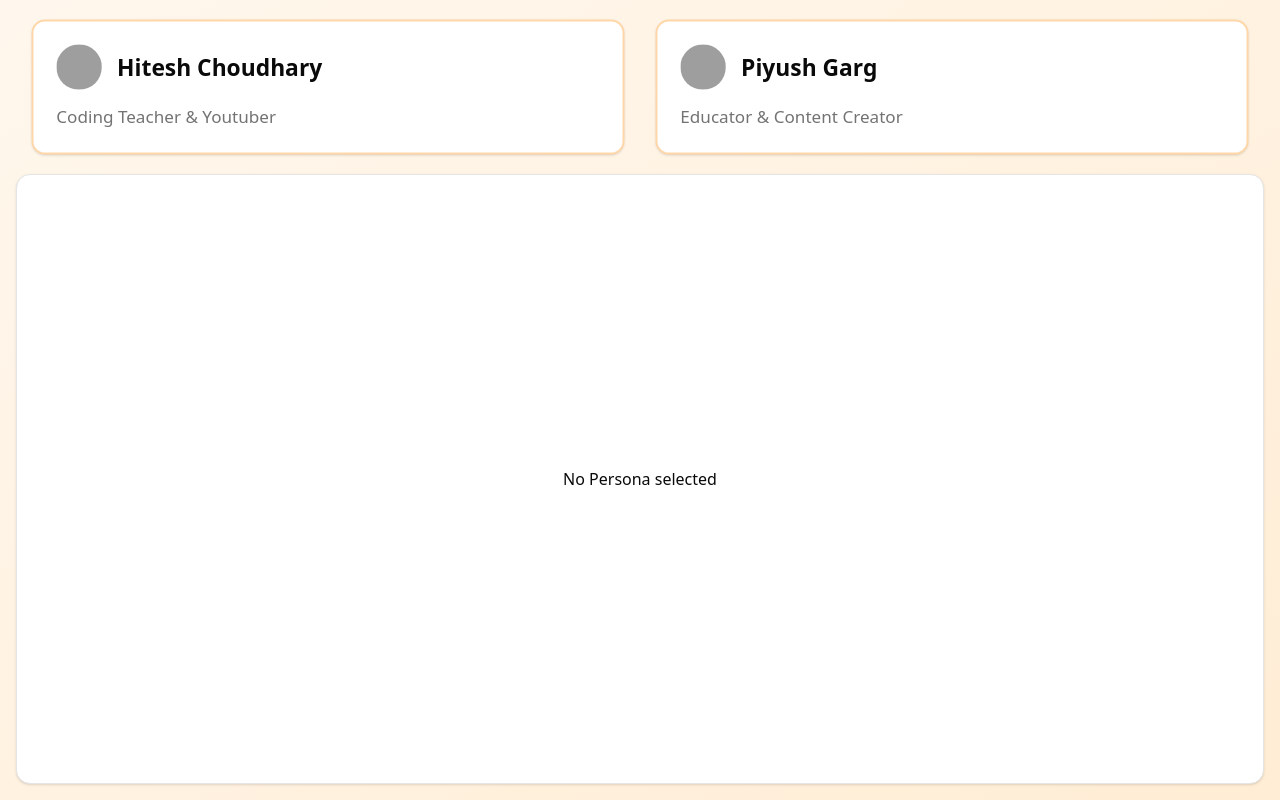
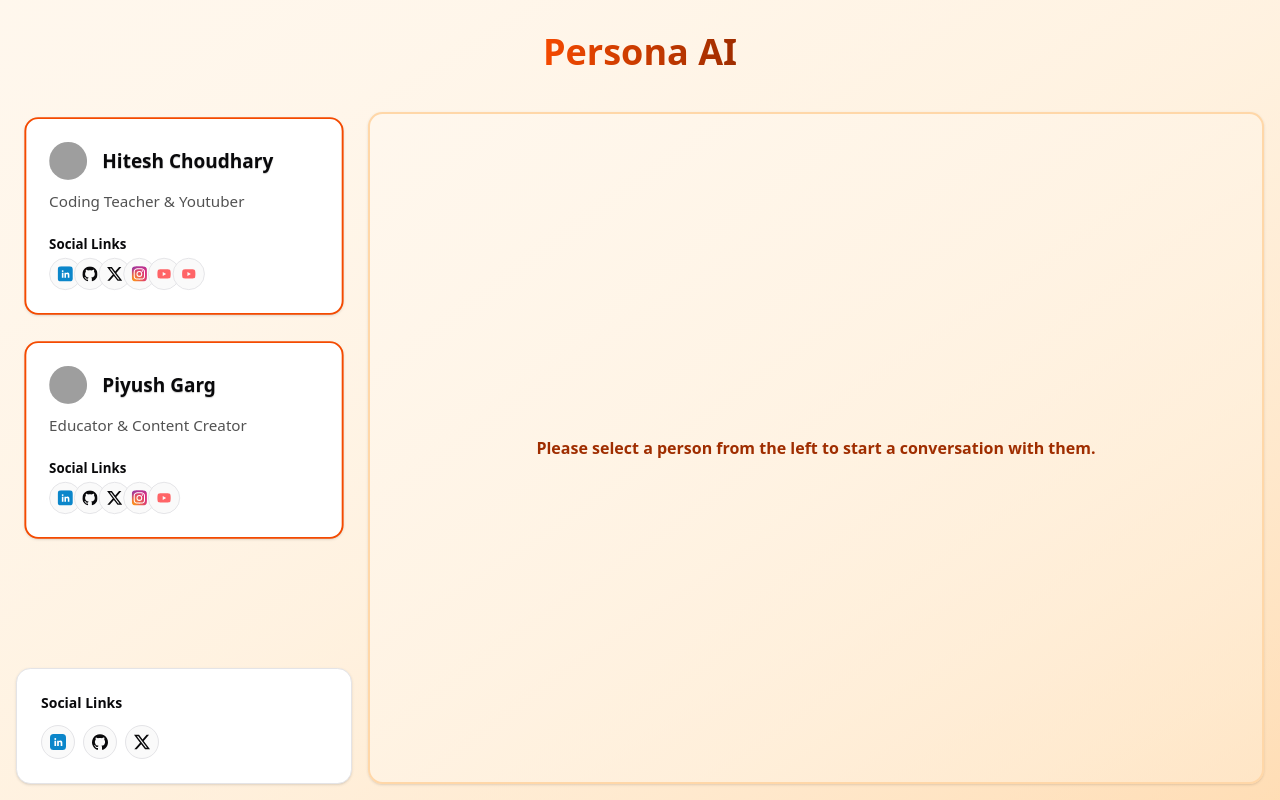
Before and after one commit to Rahulagg13/gen-ai-cohort, a Next.js app in the folder persona-ai/: page / in a window 1280 px wide. Built offline with nearby package versions, Linux system fonts and the light colour scheme; grey boxes are pictures that could not be loaded.

Commit message:
revamp ui

```diff
--- a/persona-ai/package.json
+++ b/persona-ai/package.json
@@ -30,6 +30,7 @@
     "react": "19.1.0",
     "react-dom": "19.1.0",
     "react-hook-form": "^7.62.0",
+    "sonner": "^2.0.7",
     "tailwind-merge": "^3.3.1",
     "zod": "^4.0.17"
   },
--- a/persona-ai/src/app/globals.css
+++ b/persona-ai/src/app/globals.css
@@ -45,72 +45,72 @@
 }
 
 :root {
-  --radius: 0.625rem;
+  --radius: 0.65rem;
   --background: oklch(1 0 0);
-  --foreground: oklch(0.145 0 0);
+  --foreground: oklch(0.141 0.005 285.823);
   --card: oklch(1 0 0);
-  --card-foreground: oklch(0.145 0 0);
+  --card-foreground: oklch(0.141 0.005 285.823);
   --popover: oklch(1 0 0);
-  --popover-foreground: oklch(0.145 0 0);
-  --primary: oklch(0.205 0 0);
-  --primary-foreground: oklch(0.985 0 0);
-  --secondary: oklch(0.97 0 0);
-  --secondary-foreground: oklch(0.205 0 0);
-  --muted: oklch(0.97 0 0);
-  --muted-foreground: oklch(0.556 0 0);
-  --accent: oklch(0.97 0 0);
-  --accent-foreground: oklch(0.205 0 0);
+  --popover-foreground: oklch(0.141 0.005 285.823);
+  --primary: oklch(0.705 0.213 47.604);
+  --primary-foreground: oklch(0.98 0.016 73.684);
+  --secondary: oklch(0.967 0.001 286.375);
+  --secondary-foreground: oklch(0.21 0.006 285.885);
+  --muted: oklch(0.967 0.001 286.375);
+  --muted-foreground: oklch(0.552 0.016 285.938);
+  --accent: oklch(0.967 0.001 286.375);
+  --accent-foreground: oklch(0.21 0.006 285.885);
   --destructive: oklch(0.577 0.245 27.325);
-  --border: oklch(0.922 0 0);
-  --input: oklch(0.922 0 0);
-  --ring: oklch(0.708 0 0);
+  --border: oklch(0.92 0.004 286.32);
+  --input: oklch(0.92 0.004 286.32);
+  --ring: oklch(0.705 0.213 47.604);
   --chart-1: oklch(0.646 0.222 41.116);
   --chart-2: oklch(0.6 0.118 184.704);
   --chart-3: oklch(0.398 0.07 227.392);
   --chart-4: oklch(0.828 0.189 84.429);
   --chart-5: oklch(0.769 0.188 70.08);
   --sidebar: oklch(0.985 0 0);
-  --sidebar-foreground: oklch(0.145 0 0);
-  --sidebar-primary: oklch(0.205 0 0);
-  --sidebar-primary-foreground: oklch(0.985 0 0);
-  --sidebar-accent: oklch(0.97 0 0);
-  --sidebar-accent-foreground: oklch(0.205 0 0);
-  --sidebar-border: oklch(0.922 0 0);
-  --sidebar-ring: oklch(0.708 0 0);
+  --sidebar-foreground: oklch(0.141 0.005 285.823);
+  --sidebar-primary: oklch(0.705 0.213 47.604);
+  --sidebar-primary-foreground: oklch(0.98 0.016 73.684);
+  --sidebar-accent: oklch(0.967 0.001 286.375);
+  --sidebar-accent-foreground: oklch(0.21 0.006 285.885);
+  --sidebar-border: oklch(0.92 0.004 286.32);
+  --sidebar-ring: oklch(0.705 0.213 47.604);
 }
 
 .dark {
-  --background: oklch(0.145 0 0);
+  --background: oklch(0.141 0.005 285.823);
   --foreground: oklch(0.985 0 0);
-  --card: oklch(0.205 0 0);
+  --card: oklch(0.21 0.006 285.885);
   --card-foreground: oklch(0.985 0 0);
-  --popover: oklch(0.205 0 0);
+  --popover: oklch(0.21 0.006 285.885);
   --popover-foreground: oklch(0.985 0 0);
-  --primary: oklch(0.922 0 0);
-  --primary-foreground: oklch(0.205 0 0);
-  --secondary: oklch(0.269 0 0);
+  --primary: oklch(0.646 0.222 41.116);
+  --primary-foreground: oklch(0.98 0.016 73.684);
+  --secondary: oklch(0.274 0.006 286.033);
   --secondary-foreground: oklch(0.985 0 0);
-  --muted: oklch(0.269 0 0);
-  --muted-foreground: oklch(0.708 0 0);
-  --accent: oklch(0.269 0 0);
+  --muted: oklch(0.274 0.006 286.033);
+  --muted-foreground: oklch(0.705 0.015 286.067);
+  --accent: oklch(0.274 0.006 286.033);
   --accent-foreground: oklch(0.985 0 0);
   --destructive: oklch(0.704 0.191 22.216);
   --border: oklch(1 0 0 / 10%);
   --input: oklch(1 0 0 / 15%);
-  --ring: oklch(0.556 0 0);
+  --ring: oklch(0.646 0.222 41.116);
   --chart-1: oklch(0.488 0.243 264.376);
   --chart-2: oklch(0.696 0.17 162.48);
   --chart-3: oklch(0.769 0.188 70.08);
   --chart-4: oklch(0.627 0.265 303.9);
   --chart-5: oklch(0.645 0.246 16.439);
-  --sidebar: oklch(0.205 0 0);
+  --sidebar: oklch(0.21 0.006 285.885);
   --sidebar-foreground: oklch(0.985 0 0);
-  --sidebar-primary: oklch(0.488 0.243 264.376);
-  --sidebar-primary-foreground: oklch(0.985 0 0);
-  --sidebar-accent: oklch(0.269 0 0);
+  --sidebar-primary: oklch(0.646 0.222 41.116);
+  --sidebar-primary-foreground: oklch(0.98 0.016 73.684);
+  --sidebar-accent: oklch(0.274 0.006 286.033);
   --sidebar-accent-foreground: oklch(0.985 0 0);
   --sidebar-border: oklch(1 0 0 / 10%);
-  --sidebar-ring: oklch(0.556 0 0);
+  --sidebar-ring: oklch(0.646 0.222 41.116);
 }
 
 @layer base {
--- a/persona-ai/src/app/layout.tsx
+++ b/persona-ai/src/app/layout.tsx
@@ -2,6 +2,7 @@ import type { Metadata } from "next";
 import { Geist, Geist_Mono } from "next/font/google";
 import "./globals.css";
 import Providers from "@/components/provider";
+import { Toaster } from "sonner";
 
 const geistSans = Geist({
   variable: "--font-geist-sans",
@@ -26,9 +27,12 @@ export default function RootLayout({
   return (
     <html lang="en" suppressHydrationWarning>
       <body
-        className={`${geistSans.variable} ${geistMono.variable} antialiased bg-gradient-to-br from-orange-50 to-orange-100`}
+        className={`${geistSans.variable} ${geistMono.variable} antialiased bg-gradient-to-br from-orange-50 via-orange-100 to-orange-200`}
       >
-        <Providers>{children}</Providers>
+        <Providers>
+          {children}
+          <Toaster richColors position="top-center" />
+        </Providers>
       </body>
     </html>
   );
--- a/persona-ai/src/app/page.tsx
+++ b/persona-ai/src/app/page.tsx
@@ -1,8 +1,39 @@
+import Icons from "@/components/icons";
+import { mySocialLink } from "@/components/my-card";
 import PersonaAI from "@/components/persona-ai";
+import Link from "next/link";
+
 export default function Home() {
   return (
-    <div className="min-h-screen p-4 w-full flex justify-center  container max-w-7xl mx-auto ">
-      <PersonaAI />
+    <div className="min-h-screen p-4 w-full flex justify-center xl:container xl:mx-auto bg-gradient-to-br from-orange-50 to-orange-100/30">
+      <div className="w-full max-w-7xl flex flex-col">
+        <header className="mb-6 flex xl:justify-center justify-between items-center w-full">
+          <h1 className="text-4xl font-bold text-transparent bg-clip-text bg-gradient-to-r from-orange-600 to-orange-800 text-center py-4">
+            Persona AI
+          </h1>
+          <div className="xl:hidden flex flex-wrap  gap-2 ">
+            {mySocialLink.map((media, index) => {
+              //@ts-ignore
+              const Icon = Icons[media.icon];
+              return (
+                <Link
+                  href={media.url}
+                  target="_blank"
+                  rel="noreferrer"
+                  key={`${media.name}-${index}`}
+                  className="p-2 rounded-full bg-neutral-50 border flex justify-center items-center  overflow-hidden"
+                >
+                  <Icon className="w-4 h-4 flex-shrink-0" />
+                </Link>
+              );
+            })}
+          </div>
+        </header>
+
+        <main className="flex-1 min-h-0">
+          <PersonaAI />
+        </main>
+      </div>
     </div>
   );
 }
--- a/persona-ai/src/components/chat-box.tsx
+++ b/persona-ai/src/components/chat-box.tsx
@@ -15,6 +15,8 @@ import { useMutation } from "@tanstack/react-query";
 import axios from "axios";
 import { cn } from "@/lib/utils";
 import MDXMessage from "./mdx-message";
+import { Send } from "lucide-react";
+import { toast } from "sonner";
 
 const ChatBox = ({ currentPerson }: { currentPerson: Person | null }) => {
   const [messages, setMessages] = useState<
@@ -29,7 +31,7 @@ const ChatBox = ({ currentPerson }: { currentPerson: Person | null }) => {
     setMessages([]);
   }, [currentPerson]);
 
-  const { mutate } = useMutation({
+  const { mutate, isPending } = useMutation({
     mutationFn: async ({
       currentPerson,
       messages,
@@ -44,90 +46,146 @@ const ChatBox = ({ currentPerson }: { currentPerson: Person | null }) => {
       return data;
     },
     onError: (err) => {
-      console.log(err);
+      toast.error("Something went wrong. Please try again.");
     },
     onSuccess: (data) => {
-      console.log(data);
       setMessages([...messages, data]);
     },
   });
 
   const handleSendMessage = () => {
-    if (!currentPerson) return;
+    if (!currentPerson || !message) return;
     const msg = { content: message, role: "user" };
     setMessages([...messages, msg]);
     mutate({ currentPerson, messages: [...messages, msg] });
     setMessage("");
   };
 
+  const TypingIndicator = () => (
+    <div className="flex items-start gap-3 px-4 py-2">
+      <Avatar className="w-8 h-8 flex-shrink-0 -mt-4">
+        <AvatarImage
+          src={currentPerson?.profileImage}
+          alt={currentPerson?.name}
+        />
+        <AvatarFallback className="bg-gradient-to-br from-orange-200 to-orange-300 text-orange-800 font-semibold">
+          {currentPerson?.name.split(" ")[0].charAt(0)}
+        </AvatarFallback>
+      </Avatar>
+      <div className="bg-white/80 backdrop-blur-sm border border-orange-100 rounded-2xl rounded-tl-sm px-4 py-3 shadow-lg shadow-orange-500/10">
+        <div className="flex space-x-1">
+          <div
+            className="w-2 h-2 bg-orange-400 rounded-full animate-bounce"
+            style={{ animationDelay: "0ms" }}
+          ></div>
+          <div
+            className="w-2 h-2 bg-orange-400 rounded-full animate-bounce"
+            style={{ animationDelay: "150ms" }}
+          ></div>
+          <div
+            className="w-2 h-2 bg-orange-400 rounded-full animate-bounce"
+            style={{ animationDelay: "300ms" }}
+          ></div>
+        </div>
+      </div>
+    </div>
+  );
+
   if (!currentPerson) {
     return (
-      <Card className="w-full flex-1 flex justify-center items-center">
-        No Persona selected
+      <Card className="w-full max-w-4xl flex justify-center items-center h-full min-h-[600px] bg-gradient-to-br from-orange-50 to-orange-100/50 border-2 border-orange-200">
+        <p className="font-semibold text-base text-orange-800">
+          Please select a person from the left to start a conversation with
+          them.
+        </p>
       </Card>
     );
   }
 
-  console.log(messages);
-
   return (
-    <Card className="w-full flex-1 flex p-0">
-      <CardHeader className="whitespace-nowrap px-4 py-2 border-b-1 bg-orange-500 rounded-tr-md rounded-tl-md">
-        <CardTitle className="flex justify-start items-start gap-4 ">
-          <Avatar className="w-10 h-10">
+    <Card className="w-full flex flex-col p-0 max-w-4xl h-full min-h-[600px] border-2 border-orange-300 shadow-2xl shadow-orange-500/20 bg-white overflow-hidden">
+      <CardHeader className="whitespace-nowrap px-6 py-4 bg-gradient-to-r from-orange-300 via-orange-400 to-orange-500/80 text-white shadow-lg flex justify-between items-center flex-shrink-0">
+        <CardTitle className="relative flex justify-start items-start gap-4">
+          <div className="relative">
+            <Avatar className="w-12 h-12 ring-4 ring-orange-300/30 shadow-lg">
               <AvatarImage
                 src={currentPerson.profileImage}
                 alt={currentPerson.name}
               />
-            <AvatarFallback>
+              <AvatarFallback className="bg-gradient-to-br from-orange-200 to-orange-300 text-orange-800 font-bold text-lg">
                 {currentPerson.name.split(" ")[0].charAt(0)}
               </AvatarFallback>
             </Avatar>
-          <div className="flex flex-col gap-1">
-            <p className="text-xl font-semibold">{currentPerson.name}</p>
-            <p className="text-xs font-medium"> {currentPerson.role}</p>
+            <div className="bg-green-400 border-3 border-white rounded-full w-4 h-4 absolute bottom-0 -right-1 shadow-sm" />
+          </div>
+
+          <div className="flex flex-col">
+            <p className="text-xl font-bold">{currentPerson.name}</p>
+            <p className="text-orange-100 text-sm font-medium">
+              {currentPerson.role} • Online
+            </p>
           </div>
         </CardTitle>
       </CardHeader>
-      <CardContent className="flex-1 overflow-y-auto max-h-[calc(100vh-365px)]">
+      <CardContent className="flex-1 overflow-y-auto min-h-0 pt-4 px-6 bg-gradient-to-br from-orange-50/30 via-white to-orange-50/50 space-y-6">
         {messages.map((msg, index) => (
           <div
             key={index}
             className={cn(
-              "flex flex-col gap-4",
+              "flex flex-col gap-10",
               msg.role === "user" ? "items-end" : "items-start"
             )}
           >
-            <div className="max-w-[65%] border rounded-md p-4 flex gap-6 justify-center items-center">
-              <Avatar className="w-10 h-10">
+            <div
+              className={cn(
+                "max-w-[80%] flex gap-3 justify-center items-start",
+                msg.role === "user" ? "flex-row-reverse" : "flex-row"
+              )}
+            >
+              <Avatar className="w-8 h-8 -mt-4 ring-2 ring-orange-200/30">
                 <AvatarImage
                   src={
-                    msg.role === "user"
-                      ? "https://images.unsplash.com/photo-1499714608240-22fc6ad53fb2?ixlib=rb-1.2.1&ixid=eyJhcHBfaWQiOjEyMDd9&auto=format&fit=crop&w=76&q=80"
-                      : currentPerson.profileImage
+                    msg.role === "user" ? undefined : currentPerson.profileImage
                   }
                   alt={msg.role === "user" ? "user" : currentPerson.name}
                 />
-                <AvatarFallback>
+                <AvatarFallback
+                  className={cn(
+                    "font-semibold text-sm",
+                    msg.role === "user"
+                      ? "bg-gradient-to-br from-orange-500 to-orange-600 text-white"
+                      : "bg-gradient-to-br from-orange-200 to-orange-300 text-orange-800"
+                  )}
+                >
                   {msg.role === "user"
                     ? "U"
                     : currentPerson.name.split(" ")[0].charAt(0)}
                 </AvatarFallback>
               </Avatar>
-              {/* <p>{msg.content}</p> */}
+              <div
+                className={cn(
+                  "px-4 py-3 text-sm rounded-2xl shadow-lg max-w-full",
+                  msg.role === "user"
+                    ? "bg-orange-500 text-white rounded-tr-sm shadow-orange-500/20"
+                    : "bg-white border border-orange-100 text-gray-800 rounded-tl-sm shadow-orange-500/10"
+                )}
+              >
                 {msg.role === "assistant" ? (
                   <MDXMessage mdx={msg.content} />
                 ) : (
-                <p>{msg.content}</p>
+                  <p className="leading-relaxed break-words">{msg.content}</p>
                 )}
               </div>
             </div>
+          </div>
         ))}
+
+        {isPending && <TypingIndicator />}
       </CardContent>
-      <CardFooter className="whitespace-nowrap px-4 py-2 border-t-1 rounded-br-md rounded-bl-md flex justify-between gap-1">
+      <CardFooter className="whitespace-nowrap px-4 py-2 rounded-br-md rounded-bl-md flex justify-between gap-3 flex-shrink-0">
         <Input
           placeholder="Type a message"
-          className="w-full !text-lg  !focus-within:outline-none focus-visible:ring-0 bg-transparent text-neutral-950 py-6"
+          className="w-full !text-lg !focus-within:outline-none focus-visible:ring-0 bg-white border-2 border-orange-200 focus:border-orange-400 text-neutral-950 py-6 rounded-md shadow-sm placeholder:text-orange-400"
           value={message}
           onChange={(e) => setMessage(e.target.value)}
           onKeyDown={(e) => {
@@ -136,8 +194,11 @@ const ChatBox = ({ currentPerson }: { currentPerson: Person | null }) => {
             }
           }}
         />
-        <Button className="h-full max-w-md" onClick={handleSendMessage}>
-          Send
+        <Button
+          className="h-full max-w-24 w-full bg-gradient-to-r from-orange-500 to-orange-600 hover:from-orange-600 hover:to-orange-700 shadow-lg shadow-orange-500/25"
+          onClick={handleSendMessage}
+        >
+          <Send className="size-5" />
         </Button>
       </CardFooter>
     </Card>
--- /dev/null
+++ b/persona-ai/src/components/my-card.tsx
@@ -0,0 +1,57 @@
+import { Card, CardContent, CardHeader } from "@/components/ui/card";
+import { AnimatePresence, motion } from "motion/react";
+import Link from "next/link";
+import Icons from "./icons";
+
+export const mySocialLink = [
+  {
+    name: "rahul-aggarwal-227531198",
+    url: "https://www.linkedin.com/in/rahul-aggarwal-227531198/",
+    icon: "linkedIn",
+    mediaName: "Linkedin",
+  },
+  {
+    name: "Rahulagg13",
+    url: "https://github.com/Rahulagg13",
+    icon: "github",
+    mediaName: "Github",
+  },
+  {
+    name: "Rahulagg1306",
+    url: "https://x.com/Rahulagg1306",
+    icon: "x",
+    mediaName: "X",
+  },
+];
+
+const MyCard = () => {
+  return (
+    <Card className="w-full hidden xl:block">
+      {/* <CardHeader>
+        <h6 className="text-xl font-bold">Rahul Aggarwal</h6>
+      </CardHeader> */}
+      <CardContent className="flex flex-col  items-start gap-3">
+        <h6 className="text-sm font-semibold">Social Links</h6>
+        <div className="flex flex-wrap w-full gap-2">
+          {mySocialLink.map((media, index) => {
+            //@ts-ignore
+            const Icon = Icons[media.icon];
+            return (
+              <Link
+                href={media.url}
+                target="_blank"
+                rel="noreferrer"
+                key={`${media.name}-${index}`}
+                className="p-2 rounded-full bg-neutral-50 border flex justify-center items-center  overflow-hidden"
+              >
+                <Icon className="w-4 h-4 flex-shrink-0" />
+              </Link>
+            );
+          })}
+        </div>
+      </CardContent>
+    </Card>
+  );
+};
+
+export default MyCard;
--- a/persona-ai/src/components/person-card.tsx
+++ b/persona-ai/src/components/person-card.tsx
@@ -31,9 +31,9 @@ const PersonCard = ({
   return (
     <Card
       className={cn(
-        "overflow-hidden cursor-pointer border-2 border-orange-200 hover:ring hover:ring-orange-400 hover:ring-offset-2 w-full",
+        "overflow-hidden cursor-pointer border-2 border-orange-600 hover:ring-2 hover:ring-orange-400 hover:ring-offset-2 w-full max-w-lg",
         {
-          "bg-gradient-to-r from-orange-200 to-orange-100 border border-orange-500 hover:ring-0 scale-[1.01] transition-scale duration-300 ease-in-out hover:ring-offset-0":
+          "border border-orange-600 hover:ring-0 scale-[1.01] bg-orange-200 transition-scale duration-300 ease-in-out hover:ring-offset-0":
             isSelected,
           " scale-[0.95] transition-scale duration-300 ease-in-out":
             !isSelected,
@@ -43,23 +43,23 @@ const PersonCard = ({
     >
       <CardHeader className="whitespace-nowrap">
         <CardTitle className="flex justify-start items-center gap-4">
-          <Avatar className="w-12 h-12">
+          <Avatar className="w-10 h-10">
             <AvatarImage src={person.profileImage} alt={person.name} />
             <AvatarFallback>
               {person.name.split(" ")[0].charAt(0)}
             </AvatarFallback>
           </Avatar>
-          <span className="text-2xl font-semibold">{person.name}</span>
+          <span className="text-xl font-semibold text-shadow-sm">
+            {person.name}
+          </span>
         </CardTitle>
         <CardDescription
-          className={cn(" text-lg mt-2", {
-            "text-orange-600 font-bold": isSelected,
-          })}
+          className={cn(" text-base mt-1 text-neutral-600 font-medium")}
         >
           {person.role}
         </CardDescription>
       </CardHeader>
-      {/* <CardContent className="flex flex-col  items-start gap-1">
+      <CardContent className="flex flex-col  items-start gap-1">
         <h6 className="text-sm font-semibold">Social Links</h6>
         <div className="flex flex-wrap">
           <AnimatePresence mode="popLayout">
@@ -72,13 +72,24 @@ const PersonCard = ({
                   target="_blank"
                   rel="noreferrer"
                   key={`${media.name}-${index}`}
-                  className="px-4 py-3 rounded-full bg-neutral-50 border flex justify-center items-center gap-2 -mr-4 whitespace-nowrap overflow-hidden"
+                  className="p-2 rounded-full bg-neutral-50 border flex justify-center items-center gap-2 -mr-2 whitespace-nowrap overflow-hidden"
                   onMouseEnter={() => setHoveredItem(`${media.name}${index}`)}
                   onMouseLeave={() => setHoveredItem(null)}
                 >
-                  <Icon className="w-5 h-5 flex-shrink-0" />
+                  <Icon className="w-4 h-4 flex-shrink-0" />
                   {isHovered && (
-                    <motion.span className="text-xs font-bold overflow-hidden">
+                    <motion.span
+                      initial={{ width: 50 }}
+                      animate={{
+                        width: isHovered ? "auto" : 50,
+                      }}
+                      exit={{ width: 50 }}
+                      transition={{
+                        duration: 0.4,
+                        ease: [0.86, 0, 0.07, 1],
+                      }}
+                      className="text-xs font-bold overflow-hidden"
+                    >
                       @{media.name}
                     </motion.span>
                   )}
@@ -87,7 +98,7 @@ const PersonCard = ({
             })}
           </AnimatePresence>
         </div>
-      </CardContent> */}
+      </CardContent>
     </Card>
   );
 };
--- a/persona-ai/src/components/person-component.tsx
+++ b/persona-ai/src/components/person-component.tsx
@@ -1,8 +1,6 @@
-"use client";
-
 import PersonCard from "@/components/person-card";
 import { Person, Persons } from "@/lib/person-data";
-import { useState } from "react";
+import MyCard from "./my-card";
 
 const PersonComponent = ({
   setSelectedPerson,
@@ -15,7 +13,7 @@ const PersonComponent = ({
     setSelectedPerson(person);
   };
   return (
-    <div className="flex justify-center items-center w-full">
+    <div className="flex justify-center flex-row xl:flex-col gap-4 flex-1 items-center w-full xl:w-auto h-full">
       {Persons.map((person) => (
         <PersonCard
           person={person}
@@ -24,6 +22,8 @@ const PersonComponent = ({
           onClick={() => handleSelectPerson(person)}
         />
       ))}
+      <div className="flex-1" />
+      <MyCard />
     </div>
   );
 };
--- a/persona-ai/src/components/persona-ai.tsx
+++ b/persona-ai/src/components/persona-ai.tsx
@@ -9,7 +9,7 @@ const PersonaAI = () => {
   const [selectedPerson, setSelectedPerson] = useState<Person | null>(null);
 
   return (
-    <div className="flex flex-col gap-4 w-full">
+    <div className="flex justify-center flex-col xl:flex-row gap-4 items-center w-full h-full">
       <PersonComponent
         setSelectedPerson={setSelectedPerson}
         selectedPerson={selectedPerson}
--- a/persona-ai/src/lib/prompt.ts
+++ b/persona-ai/src/lib/prompt.ts
@@ -1,4 +1,4 @@
-import { Person, Persons } from "@/lib/person-data";
+import { Person } from "@/lib/person-data";
 
 export const prompt = (currentPerson: Person) => {
   if (currentPerson.id === "hitesh") {
```
Also changed, not shown: persona-ai/src/actions/send-message.ts (deleted), 1 other file (tests, documents, lock files or other folders). Lines whose indentation alone changed are shown as unchanged.
